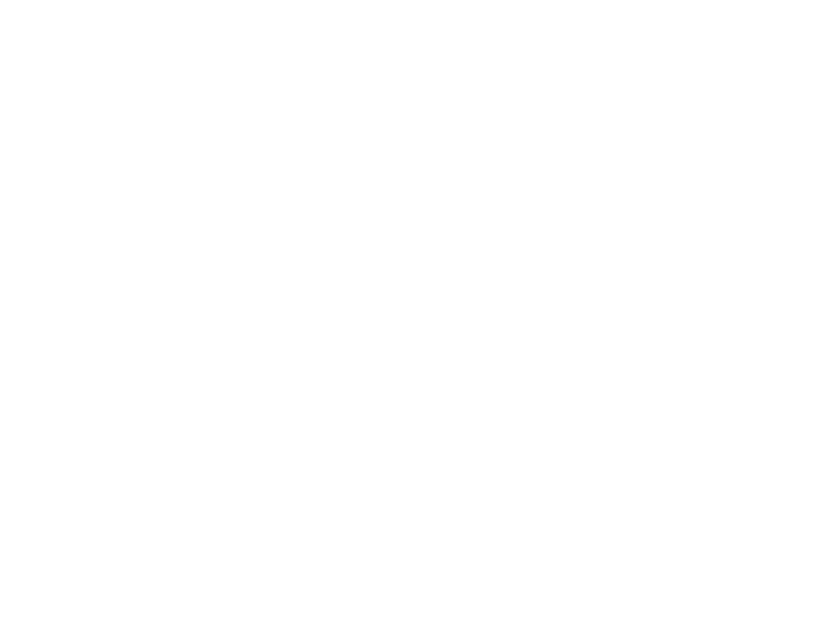
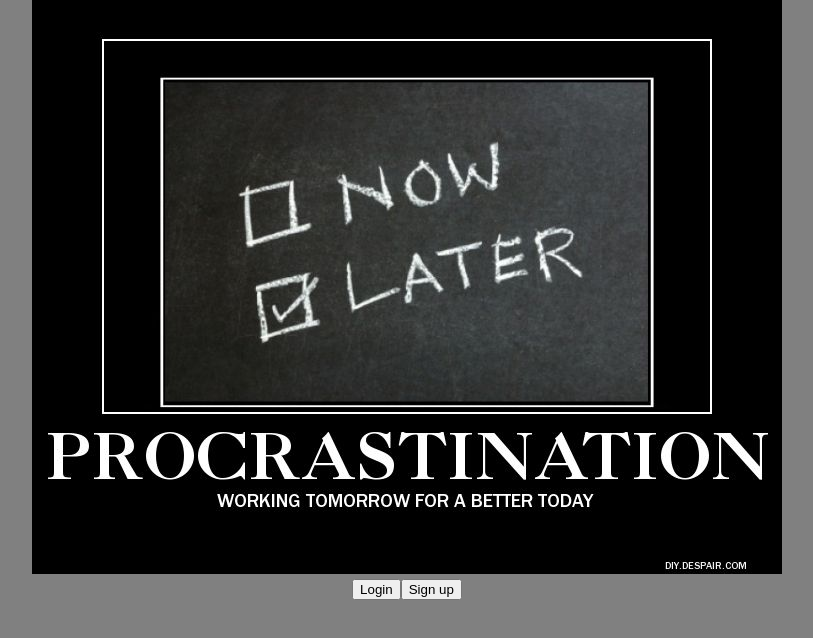
Before and after one commit to forexsnyder/Accountability, a React (Create React App) app in the folder coachme.app/: page / in a window 1280 px wide. Shown: the top 638 px of the page, without its empty margins (233-1046 px from the left). Built offline with nearby package versions, Linux system fonts and the light colour scheme.

Commit message:
sign up pages

```diff
--- a/coachme.app/src/App.js
+++ b/coachme.app/src/App.js
@@ -1,10 +1,11 @@
 import React from 'react';
+import Login from './SignUp/Login';
 import './App.css';
 
 function App() {
   return (
     <div className="App">
-
+      <Login />
     </div>
   );
 }
--- a/coachme.app/src/SignUp/Login.css
+++ b/coachme.app/src/SignUp/Login.css
@@ -1,9 +1,14 @@
+body{
+    background-color: grey;
+}
+
 .poster{
+    background-color: grey;
 
 
 }
 
 .buttons{
-
+    color: blue;
 
 }
--- a/coachme.app/src/SignUp/Login.js
+++ b/coachme.app/src/SignUp/Login.js
@@ -1,11 +1,12 @@
 import React from 'react';
+import Poster from"./Poster.jpg";
 import './Login.css';
 
 function Login() {
   return (
     <div className="App">
         <div className="poster">
-        <img src="./Poster.jpg"></img>
+        <img src={Poster} alt="demotivational poster"></img>
         </div>
         <div className="buttons">
             <button>Login</button>
```
Also changed, not shown: coachme.app/src/SignUp/SignUpForm.js (added, +13 -0 lines), coachme.app/src/SignUp/Which.js (added, +16 -0 lines), coachme.app/src/SignUp/SignUpForm.css (added).
